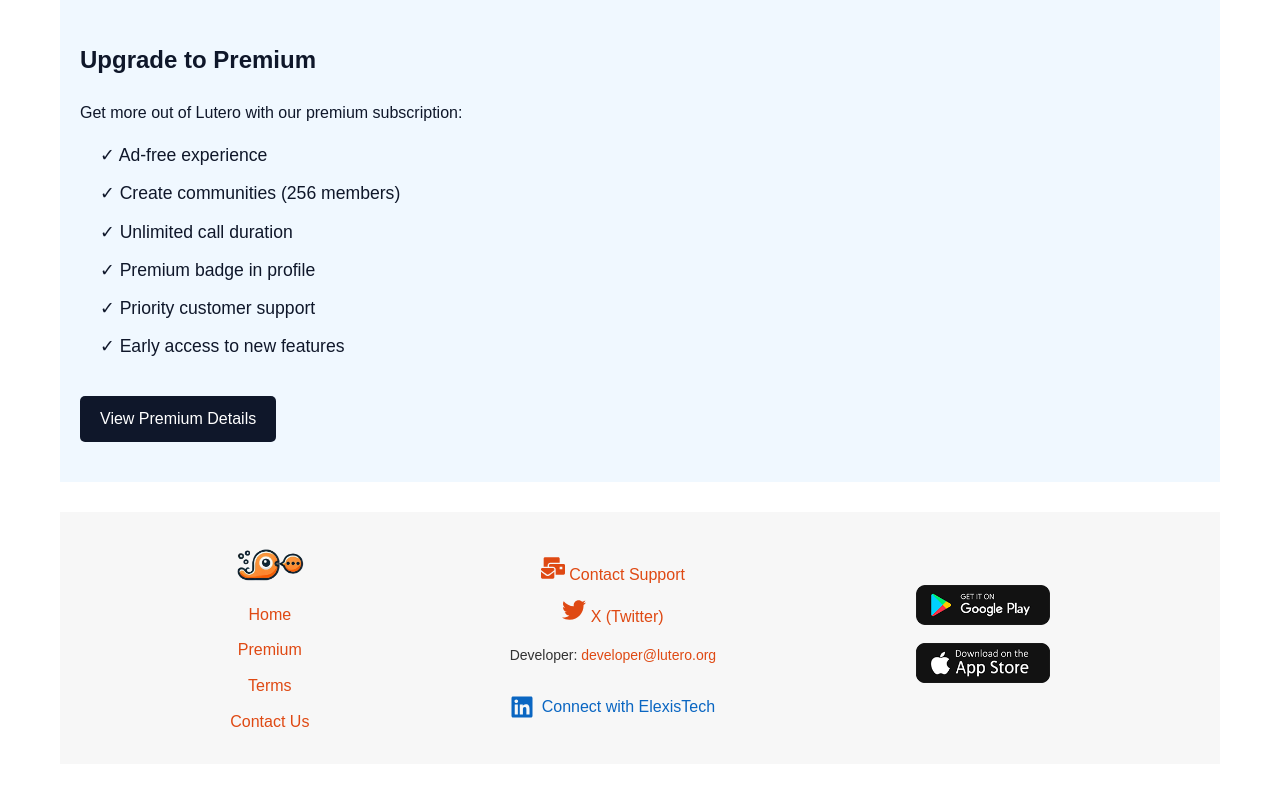
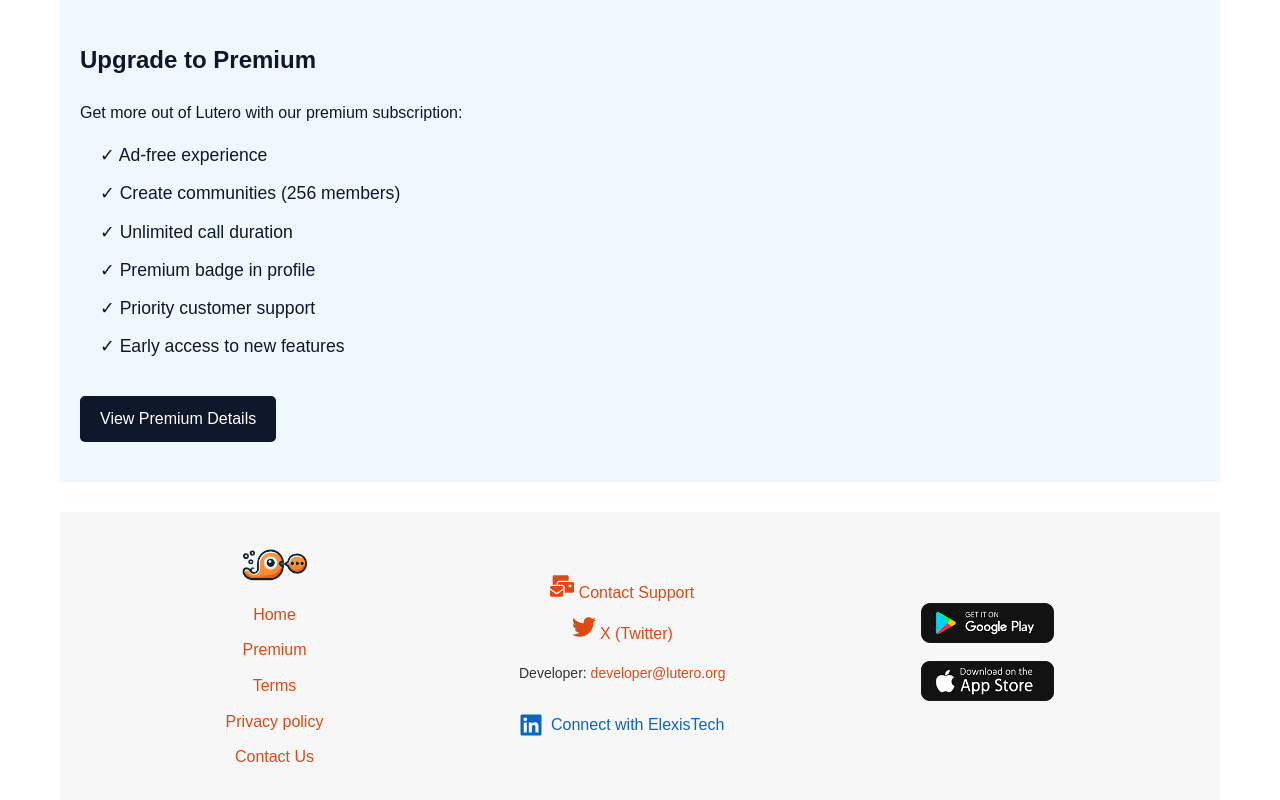
Before and after one commit to chidinma-elekwachi/lutero.org, a React (Create React App) app: page / in a window 1280 px wide. Shown: the part 2027-2827 px from the top of the page. Built offline with nearby package versions, Linux system fonts and the light colour scheme.

Commit message:
footer Privacy policy

```diff
--- a/src/pages/Footer.js
+++ b/src/pages/Footer.js
@@ -29,6 +29,11 @@
           to="/terms"
         >
           Terms
+        </Link>
+        <Link
+          to="/privacy"
+        >
+          Privacy policy
         </Link>
         <Link
           to="/contact"
```
